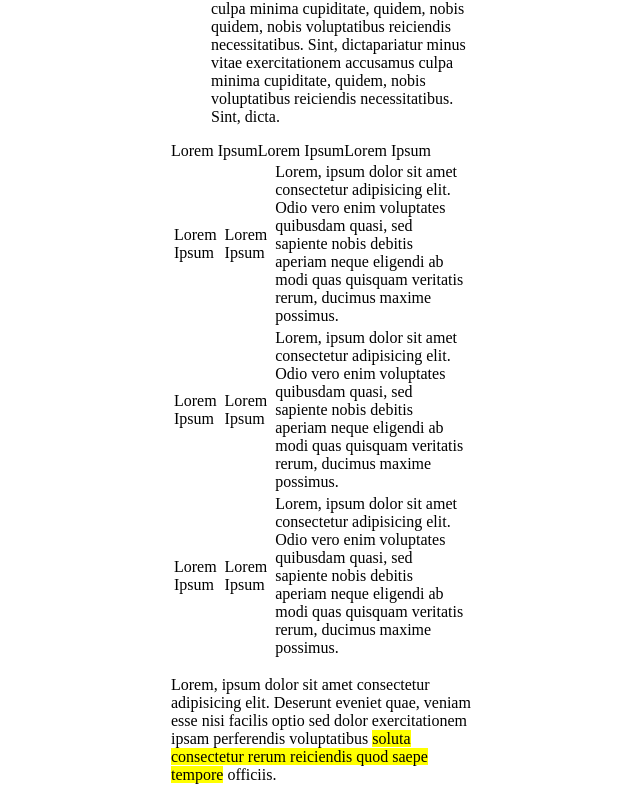
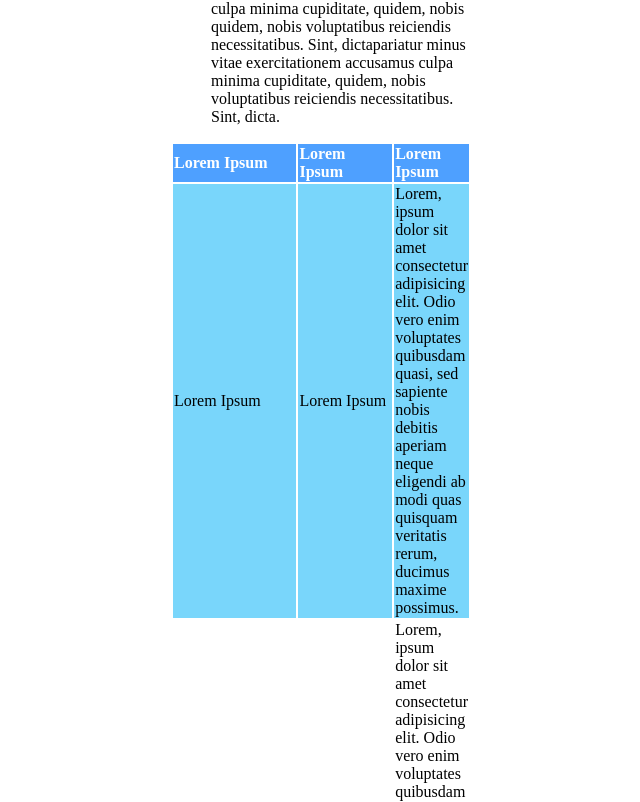
Before and after one commit to marcodldev/html-css-booleaner, a plain HTML site: page index.html in a window 1280 px wide. Shown: the part 1523-2325 px from the top of the page, without its empty margins (319-959 px from the left). Drawn offline with Linux system fonts and the light colour scheme.

Commit message:
Fine modifiche

```diff
--- a/assets/style.css
+++ b/assets/style.css
@@ -11,14 +11,15 @@ header {
 
 }
 
-header > img {
+header>img {
 
     height: 55%;
     margin: 40px 490px;
 }
 
 
-main ,footer{
+main,
+footer {
     margin: 0 490px;
 }
 
@@ -35,25 +36,42 @@ h1 {
 }
 
 #datatitolo {
- margin-bottom: 20px;
- font-size: smaller;
+    margin-bottom: 20px;
+    font-size: smaller;
 }
 
 #descrizionefoto {
     font-size: smaller;
 }
 
-/* Inizio tavola */
+/* -------Inizio tavola-------- */
 
-#1riga {
-
+thead {
     background-color: #4EA0FF;
+    color: white;
+    margin: auto;
 }
 
+.prima-colonna {
+    width: 300px;
+    text-align: left;
+}
 
+.seconda-colonna {
+    width: 200px;
+    text-align: left;
+}
 
-/* Fine tavola */
+.terza-colonna {
+    text-align: left;
+}
 
-footer > h4 {
-    color: grey;
+.riga-colorata {
+    background-color: #76d5fbf9;
 }
+
+/* --------Fine tavola---------- */
+
+footer>h4 {
+    color: gray;
+}
--- a/index.html
+++ b/index.html
@@ -40,27 +40,37 @@
 <!-- Inizio tavola -->
 
 <table>
-    <thead>Lorem Ipsum</thead>
-    <thead>Lorem Ipsum</thead>
-    <thead>Lorem Ipsum</thead>
+    <thead>
+        <tr>
+            <th class="prima-colonna">Lorem Ipsum</th>
+            <th class="seconda-colonna">Lorem Ipsum</th>
+            <th class="terza-colonna">Lorem Ipsum</th>
+        </tr>
+    </thead>
 
-    <tr id="1riga">
-        <td>Lorem Ipsum</td>
-        <td>Lorem Ipsum</td>
-        <td>Lorem, ipsum dolor sit amet consectetur adipisicing elit. Odio vero enim voluptates quibusdam quasi, sed sapiente nobis debitis aperiam neque eligendi ab modi quas quisquam veritatis rerum, ducimus maxime possimus.</td>
-    </tr>
 
-    <tr>
-        <td>Lorem Ipsum</td>
-        <td>Lorem Ipsum</td>
-        <td>Lorem, ipsum dolor sit amet consectetur adipisicing elit. Odio vero enim voluptates quibusdam quasi, sed sapiente nobis debitis aperiam neque eligendi ab modi quas quisquam veritatis rerum, ducimus maxime possimus.</td>
-    </tr>
+    <tbody>
+        <tr class="riga-colorata">
+            <td class="prima-colonna">Lorem Ipsum</td>
+            <td class="seconda-colonna">Lorem Ipsum</td>
+            <td class="terza-colonna">Lorem, ipsum dolor sit amet consectetur adipisicing elit. Odio vero enim voluptates quibusdam quasi, sed sapiente nobis debitis aperiam neque eligendi ab modi quas quisquam veritatis rerum, ducimus maxime possimus.</td>
+        </tr>
 
-    <tr>
-        <td>Lorem Ipsum</td>
-        <td>Lorem Ipsum</td>
-        <td>Lorem, ipsum dolor sit amet consectetur adipisicing elit. Odio vero enim voluptates quibusdam quasi, sed sapiente nobis debitis aperiam neque eligendi ab modi quas quisquam veritatis rerum, ducimus maxime possimus.</td>
-    </tr>
+        <tr>
+            <td class="prima-colonna">Lorem Ipsum</td>
+            <td class="seconda-colonna">Lorem Ipsum</td>
+            <td class="terza-colonna">Lorem, ipsum dolor sit amet consectetur adipisicing elit. Odio vero enim voluptates quibusdam quasi, sed sapiente nobis debitis aperiam neque eligendi ab modi quas quisquam veritatis rerum, ducimus maxime possimus.</td>
+        </tr>
+
+        <tr class="riga-colorata">
+            <td class="prima-colonna">Lorem Ipsum</td>
+            <td class="seconda-colonna">Lorem Ipsum</td>
+            <td class="terza-colonna">Lorem, ipsum dolor sit amet consectetur adipisicing elit. Odio vero enim voluptates quibusdam quasi, sed sapiente nobis debitis aperiam neque eligendi ab modi quas quisquam veritatis rerum, ducimus maxime possimus.</td>
+        </tr>
+
+
+    </tbody>
+
 
 </table>
 
@@ -72,10 +82,11 @@
 <!-- Fine Pagina  -->
 <footer>
 <h4>Potrebbero Interessarti</h4>
-<img src="assets/graph.jpg" alt="immagine correlata1">
-<div>
-    <img src="assets/monitor.jpg" alt="immagine correlata2">
-</div>
+
+<img src="assets/graph.jpg" alt="immagine correlata1"> <br>
+<img src="assets/monitor.jpg" alt="immagine correlata2">
+
 </footer>
+
 </body>
 </html>
```
